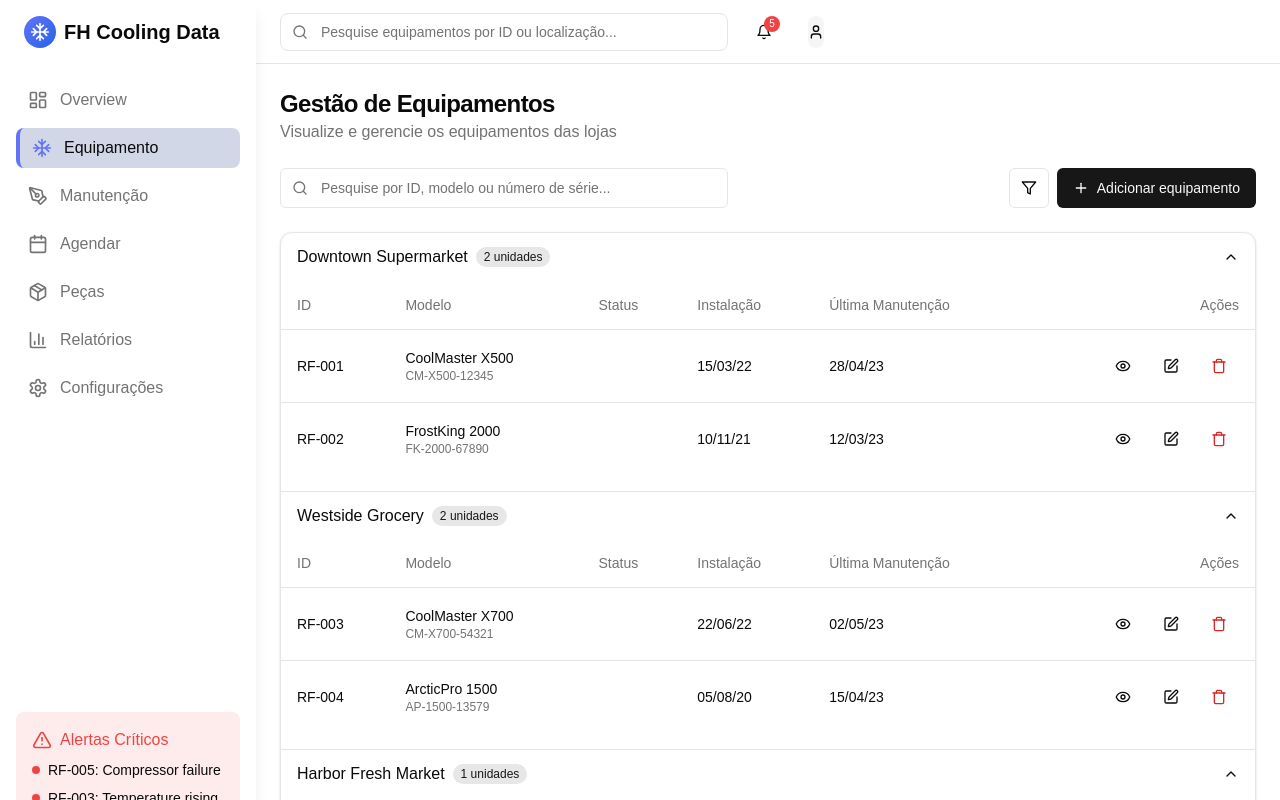
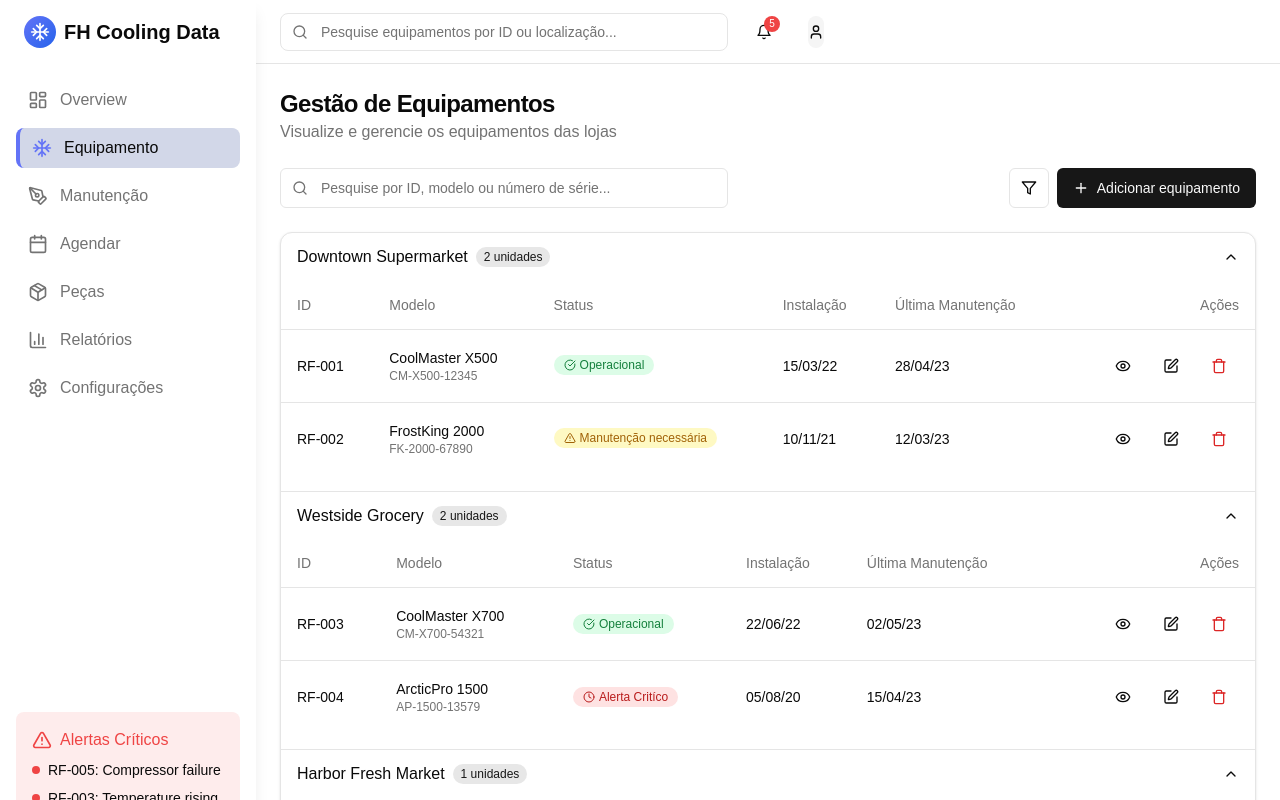
Before and after one commit to fagnersro/sys_cold_system, a Next.js app in the folder front_end/: page /dashboard/equipment in a window 1280 px wide. Shown: the top 800 px of the page. Built offline with nearby package versions, Linux system fonts and the light colour scheme.

Commit message:
implement equipment status in component status-badge

```diff
--- a/front_end/components/refrigeration/equipment-accordion.tsx
+++ b/front_end/components/refrigeration/equipment-accordion.tsx
@@ -97,7 +97,7 @@ export function EquipmentAccordion({ stores }: { stores: any[] }) {
                             <div className="text-xs text-muted-foreground">{e.serialNumber}</div>
                           </TableCell>
                           <TableCell>
-                            <StatusBadge status={e.status} />
+                            <StatusBadge statusEquipment={e.status}/>
                           </TableCell>
                           <TableCell>{new Date(e.installationDate).toLocaleDateString("pt-BR", {
                             day: '2-digit',
--- a/front_end/components/refrigeration/status-badge.tsx
+++ b/front_end/components/refrigeration/status-badge.tsx
@@ -5,7 +5,11 @@ interface StatusBadgeProps {
   type?: "Preventive" | "Corrective" | "Emergency"
 }
 
-export function StatusBadge({ status, type }: StatusBadgeProps) {
+interface StatusBadgePropsEquipment {
+  statusEquipment?: "Operational" | "Maintenance Required" | "Critical Alert"
+}
+
+export function StatusBadge({ status, type, statusEquipment }: StatusBadgeProps & StatusBadgePropsEquipment) {
   if (status) {
     switch (status) {
       case "Completed":
@@ -27,6 +31,34 @@ export function StatusBadge({ status, type }: StatusBadgeProps) {
           <div className="inline-flex items-center gap-1 rounded-full bg-blue-100 px-2.5 py-0.5 text-xs font-medium text-blue-700 dark:bg-blue-900/30 dark:text-blue-400">
             <Clock className="h-3 w-3" />
             <span>Agendado</span>
+          </div>
+        )
+      default:
+        return null
+    }
+  }
+
+  if (statusEquipment) {
+    switch (statusEquipment) {
+      case "Operational":
+        return (
+          <div className="inline-flex items-center gap-1 rounded-full bg-green-100 px-2.5 py-0.5 text-xs font-medium text-green-700 dark:bg-green-900/30 dark:text-green-400">
+            <CheckCircle className="h-3 w-3" />
+            <span>Operacional</span>
+          </div>
+        )
+      case "Maintenance Required":
+        return (
+          <div className="inline-flex items-center gap-1 rounded-full bg-yellow-100 px-2.5 py-0.5 text-xs font-medium text-yellow-700 dark:bg-yellow-900/30 dark:text-yellow-400">
+            <AlertTriangle className="h-3 w-3" />
+            <span>Manutenção necessária</span>
+          </div>
+        )
+      case "Critical Alert":
+        return (
+          <div className="inline-flex items-center gap-1 rounded-full bg-red-100 px-2.5 py-0.5 text-xs font-medium text-red-700 dark:bg-red-900/30 dark:text-red-400">
+            <Clock className="h-3 w-3" />
+            <span>Alerta Critíco</span>
           </div>
         )
       default:
--- a/front_end/lib/data.ts
+++ b/front_end/lib/data.ts
@@ -8,7 +8,7 @@ export async function getStoresWithEquipments() {
   ]
 
   const equipmentData = [
-    {
+        {
           id: "RF-001",
           model: "CoolMaster X500",
           serialNumber: "CM-X500-12345",
```
